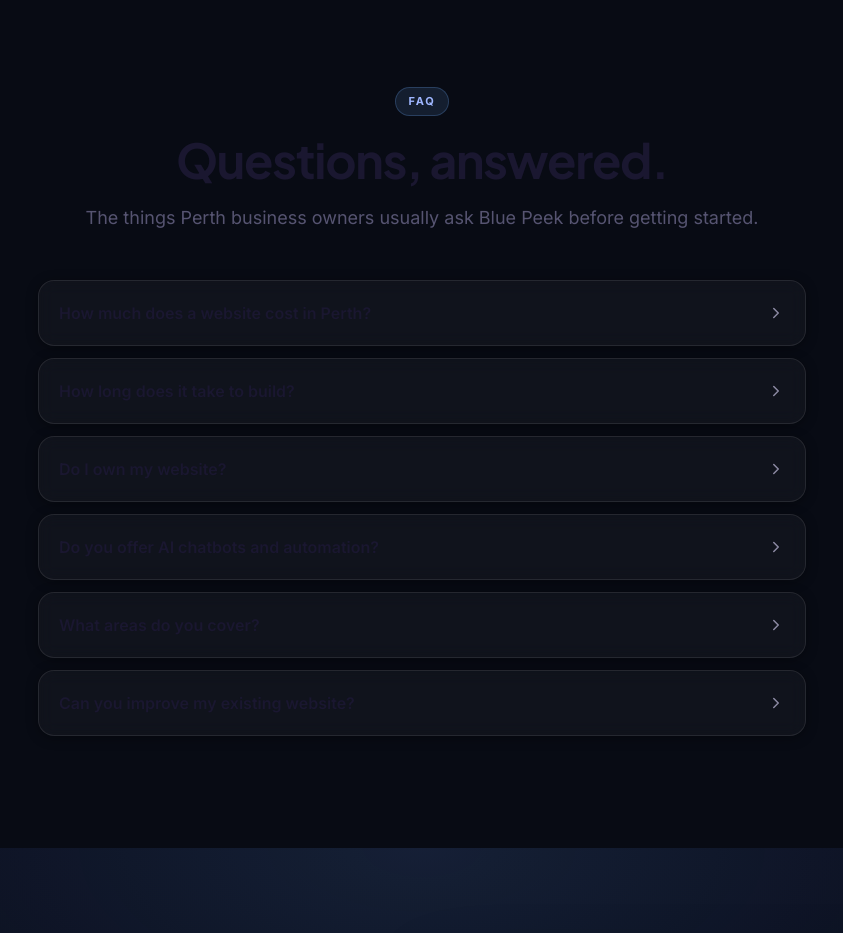
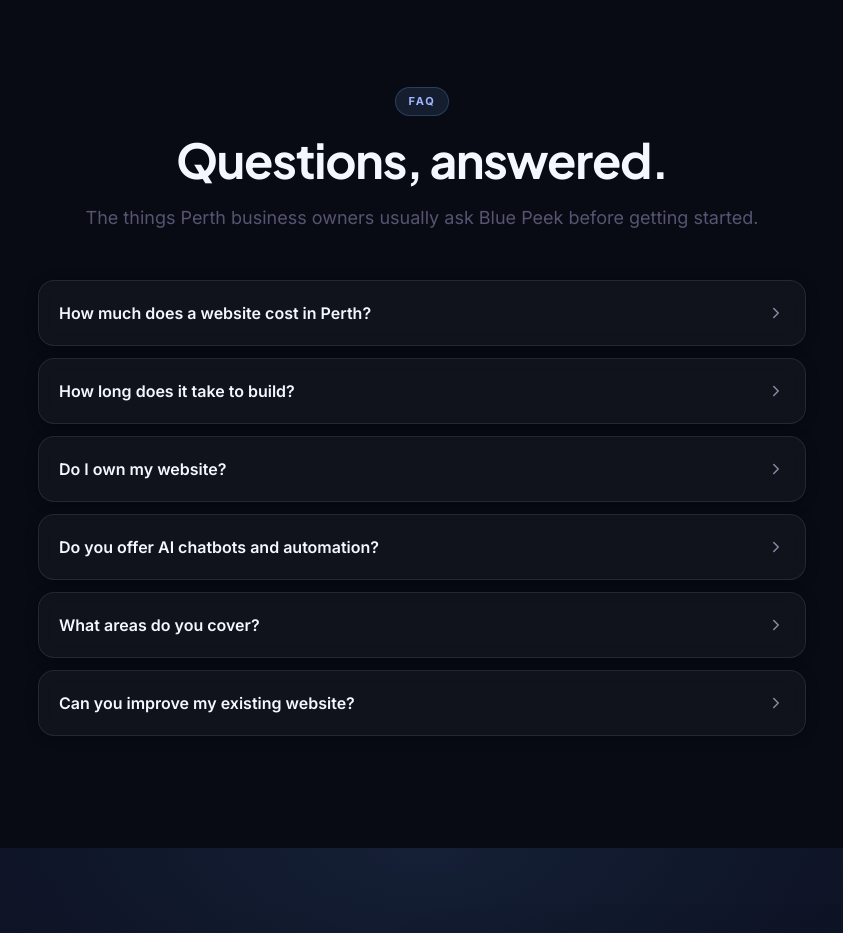
Before and after one commit to zachcolvillez-stack/bluepeek-website, a Next.js app: page / in a window 1280 px wide. Shown: the part 8080-9013 px from the top of the page, without its empty margins (218-1061 px from the left). Built offline with nearby package versions, Linux system fonts and the light colour scheme.

Commit message:
auto-save: FAQ.jsx

```diff
--- a/components/FAQ.jsx
+++ b/components/FAQ.jsx
@@ -18,7 +18,7 @@ export default function FAQ() {
         <motion.div initial={{ opacity: 0, y: 20 }} whileInView={{ opacity: 1, y: 0 }}
           viewport={{ once: true }} transition={{ duration: 0.6 }} className="text-center mb-12">
           <span className="eyebrow">FAQ</span>
-          <h2 className="text-3xl md:text-5xl font-bold tracking-tight mt-5 mb-5" style={{ color: '#1a1730' }}>
+          <h2 className="text-3xl md:text-5xl font-bold tracking-tight mt-5 mb-5" style={{ color: '#f4f7fd' }}>
             Questions, answered.
           </h2>
           <p className="text-base md:text-lg" style={{ color: '#565471' }}>
@@ -29,7 +29,7 @@ export default function FAQ() {
         <div className="space-y-3">
           {HOME_FAQS.map((f, i) => (
             <details key={i} className="card p-5 group" style={{ borderRadius: '16px' }}>
-              <summary className="flex items-center justify-between cursor-pointer list-none font-semibold" style={{ color: '#1a1730' }}>
+              <summary className="flex items-center justify-between cursor-pointer list-none font-semibold" style={{ color: '#f4f7fd' }}>
                 {f.q}
                 <ChevronRight size={18} className="transition-transform group-open:rotate-90 flex-shrink-0 ml-3" style={{ color: '#8c8aa3' }} />
               </summary>
```
